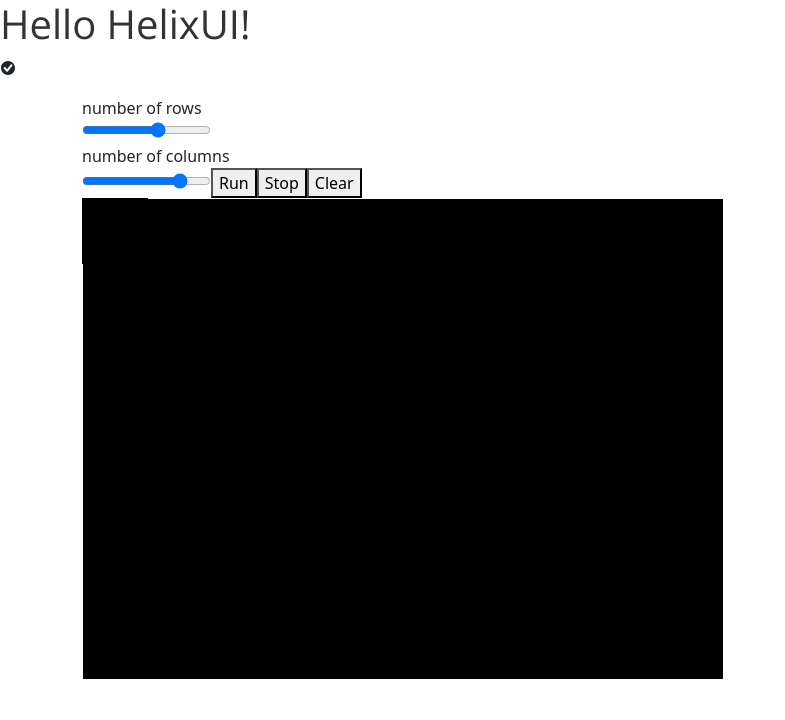
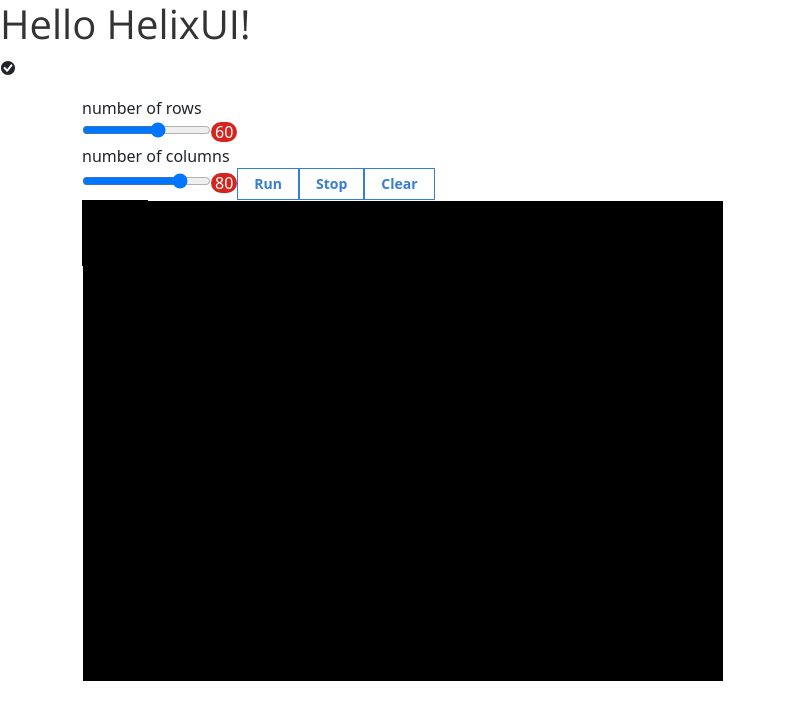
Before and after one commit to CoreyGreene/CoreysGameOfLife, a React (Create React App) app in the folder ClientApp/: page /RunGame in a window 1280 px wide. Shown: the top 720 px of the page, without its empty margins (0-785 px from the left). Built offline with nearby package versions, Linux system fonts and the light colour scheme; no server answers.

Commit message:
some helix styles

```diff
--- a/ClientApp/src/components/Button/Button.tsx
+++ b/ClientApp/src/components/Button/Button.tsx
@@ -9,7 +9,9 @@
   const { text, onClick } = props;
   return (
     <>
-      <button onClick={onClick}>{text}</button>
+      <button className="hxBtn" onClick={onClick}>
+        {text}
+      </button>
     </>
   );
 }
--- a/ClientApp/src/components/SuperAwesomeSlider/SuperAwesomeSlider.tsx
+++ b/ClientApp/src/components/SuperAwesomeSlider/SuperAwesomeSlider.tsx
@@ -1,4 +1,5 @@
 import React from 'react';
+import { useState } from 'react';
 
 interface SuperAwesomeSliderProps {
   text: string;
@@ -11,16 +12,25 @@
 
 export default function SuperAwesomeSlider(props: SuperAwesomeSliderProps) {
   const { text, onSlideCallback, min = 0, max = 100, initialValue, isDisabled } = props;
+  const [sliderValue, setSliderValue] = useState<number>(initialValue);
 
   const getSlideValue = (event: React.ChangeEvent<HTMLInputElement>) => {
     const inputNumber = parseInt(event.target.value, 10);
+    setSliderValue(inputNumber);
     onSlideCallback(inputNumber);
   };
 
   return (
     <>
       <div>{text}</div>
-      <input type="range" min={min} max={max} value={initialValue} onChange={getSlideValue} disabled={isDisabled} />
+      <input
+        type="range"
+        min={min}
+        max={max}
+        value={sliderValue}
+        onChange={getSlideValue}
+        disabled={isDisabled}></input>
+      <span className="hxBadge">{sliderValue}</span>
     </>
   );
 }
```
